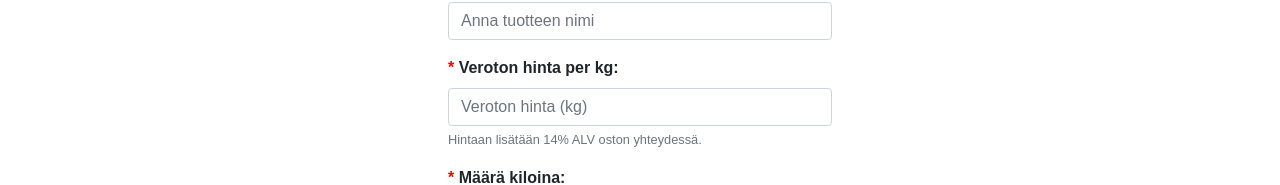
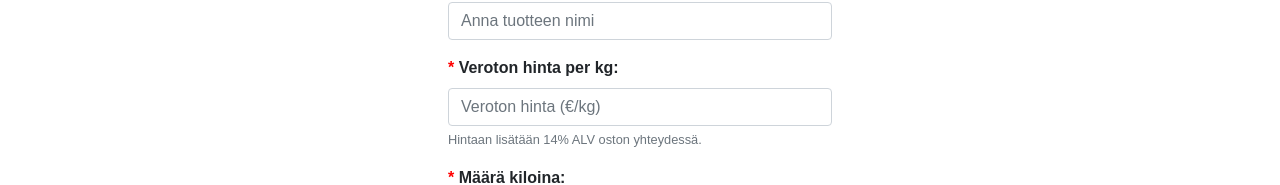
Before and after one commit to jnyste/lahiruoka, a React (Create React App) app in the folder frontend/: page /tuotelisays/uusi in a window 1280 px wide. Shown: the part 181-366 px from the top of the page. Built offline with nearby package versions, Linux system fonts and the light colour scheme.

Commit message:
AddProduct.js: Add €-sign to price.

```diff
--- a/frontend/src/AddProduct.js
+++ b/frontend/src/AddProduct.js
@@ -130,7 +130,7 @@ class AddProduct extends Component {
                     </div>
                     <div className="form-group  required">
                         <label htmlFor="examplePrice">Veroton hinta per kg:</label>
-                        <input type="number" className="form-control" id="examplePrice" value={this.state.price} onChange={this.handleChange} placeholder="Veroton hinta (kg)" name="price"/>
+                        <input type="number" className="form-control" id="examplePrice" value={this.state.price} onChange={this.handleChange} placeholder="Veroton hinta (€/kg)" name="price"/>
                         <small id="priceHelp" className="form-text text-muted">Hintaan lisätään 14% ALV oston yhteydessä.
                         </small>
                     </div>
```
